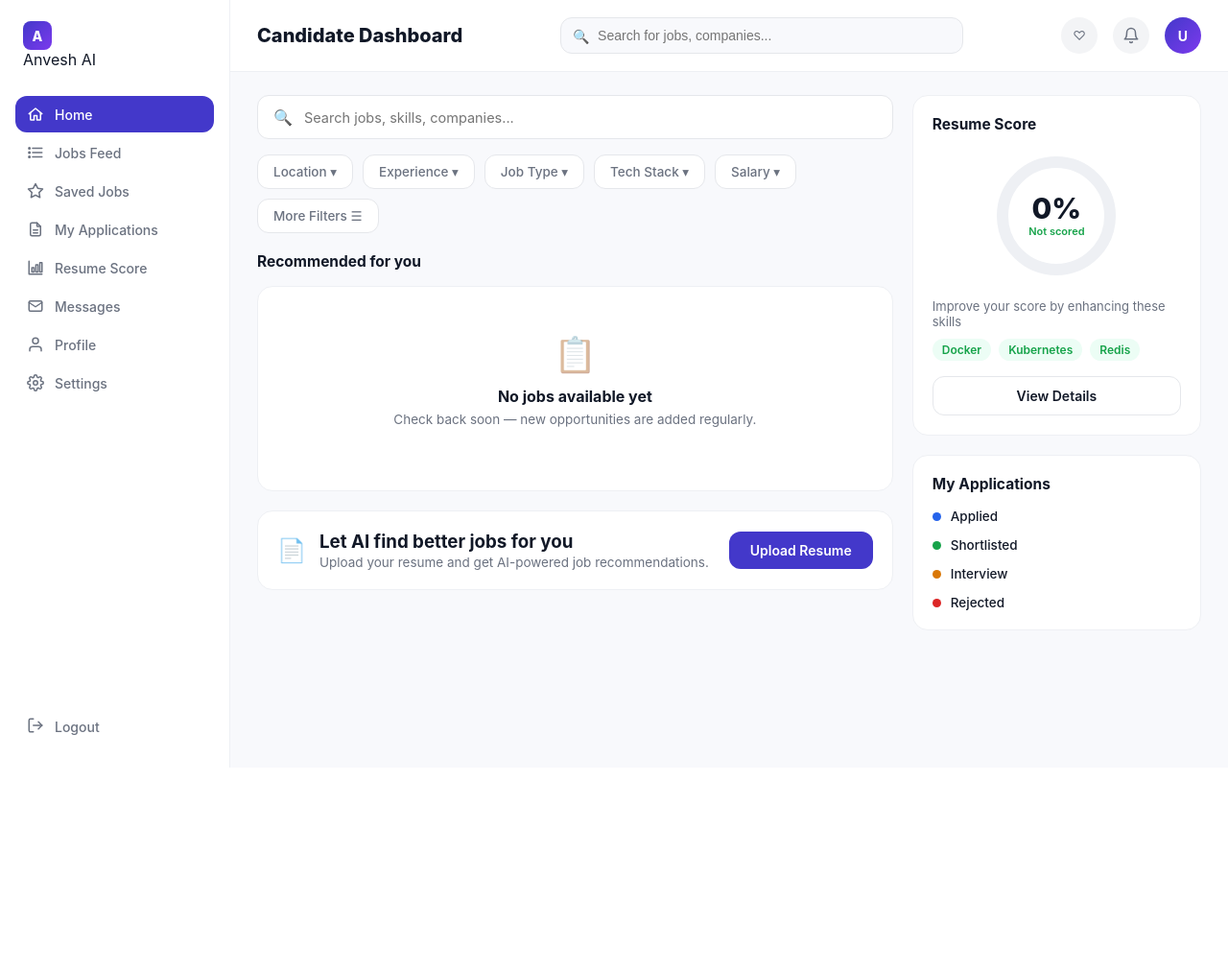
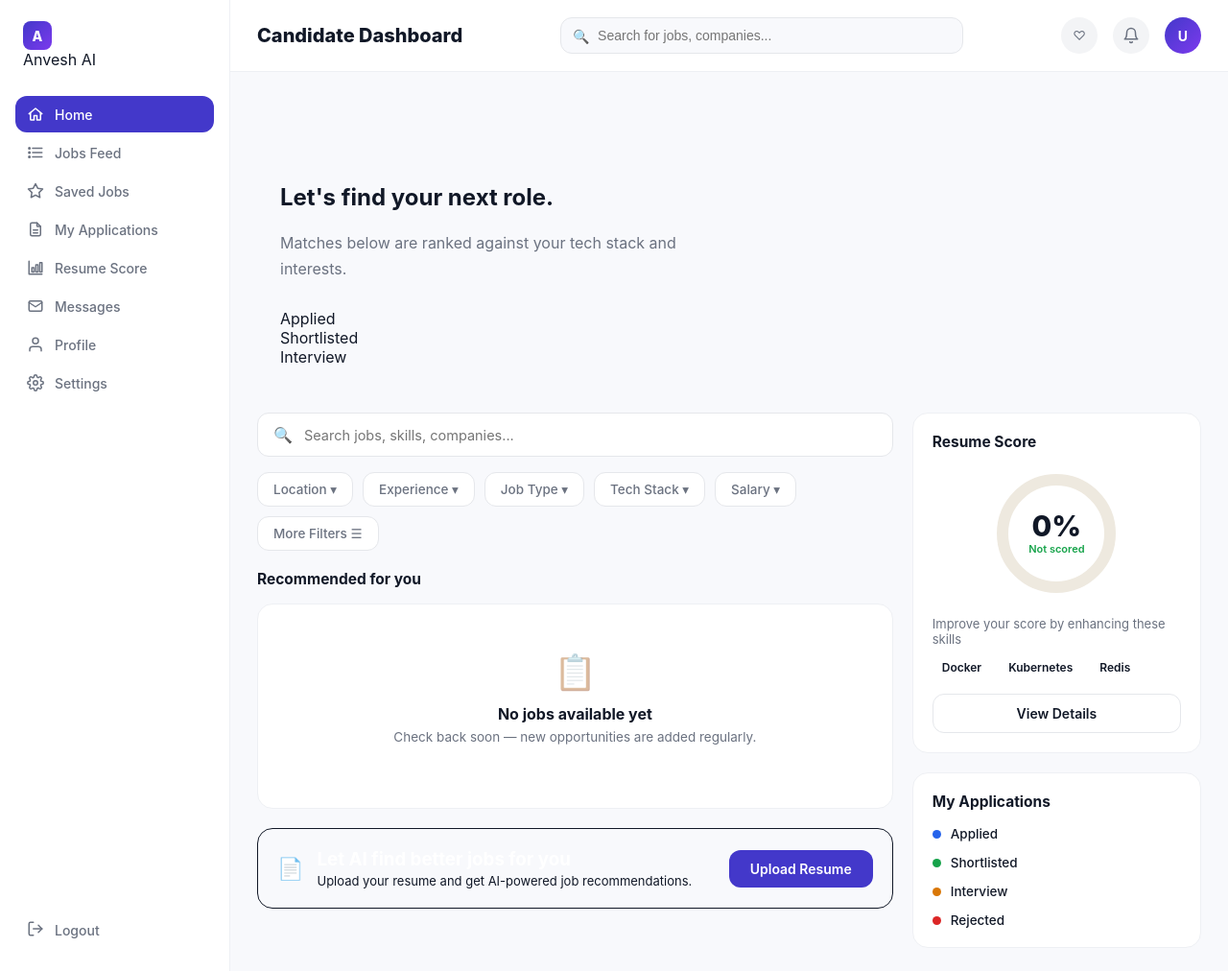
Before and after one commit to Nishant9764/AnveshAI_Portal, a Flask app: template templates/candidate_dashboard.html in a window 1280 px wide. Shown: the whole page at 96% size. Before the commit the page ends 800 px from the top, so only its background shows below. Run offline with Flask 3, Linux system fonts and the light colour scheme; the template is opened without the code that fills it, so the values that code supplies are empty; some libraries are stand-ins or nearby versions.

Commit message:
Updated dashboard_base

```diff
--- a/templates/candidate_dashboard.html
+++ b/templates/candidate_dashboard.html
@@ -31,6 +31,30 @@ block title %}Candidate Dashboard - Anvesh AI{% endblock %} {% block page_title
   ><span class="nav-icon">{{ icon('settings') }}</span> Settings</a
 >
 {% endblock %} {% block dashboard_content %}
+
+<div class="hero">
+  <div class="hero-text">
+    <h2>Let's find your next role.</h2>
+    <p>Matches below are ranked against your tech stack and interests.</p>
+  </div>
+  <div class="hero-stats">
+    <div class="hero-stat">
+      <span class="hero-stat-num">{{ stats.applied }}</span>
+      <span class="hero-stat-label">Applied</span>
+    </div>
+    <div class="hero-divider"></div>
+    <div class="hero-stat">
+      <span class="hero-stat-num">{{ stats.shortlisted }}</span>
+      <span class="hero-stat-label">Shortlisted</span>
+    </div>
+    <div class="hero-divider"></div>
+    <div class="hero-stat">
+      <span class="hero-stat-num">{{ stats.interview }}</span>
+      <span class="hero-stat-label">Interview</span>
+    </div>
+  </div>
+</div>
+
 <div class="dashboard-grid">
   <div>
     <div class="search-bar-large">
@@ -102,10 +126,14 @@ block title %}Candidate Dashboard - Anvesh AI{% endblock %} {% block page_title
       </div>
     </div>
     {% endfor %}
-    <div style="text-align: center; margin-top: 8px">
+    <div style="text-align: center; margin-top: 14px">
       <a
         href="{{ url_for('candidate_jobs') }}"
-        style="color: var(--color-primary); font-weight: 600; font-size: 14px"
+        style="
+          color: var(--color-primary-dark);
+          font-weight: 600;
+          font-size: 13.5px;
+        "
         >View all jobs &rarr;</a
       >
     </div>
@@ -126,15 +154,17 @@ block title %}Candidate Dashboard - Anvesh AI{% endblock %} {% block page_title
         justify-content: space-between;
         gap: 16px;
         flex-wrap: wrap;
+        background: var(--ink);
+        border-color: var(--ink);
       "
     >
       <div style="display: flex; align-items: center; gap: 14px">
-        <span style="font-size: 24px">&#128196;</span>
+        <span style="font-size: 22px">&#128196;</span>
         <div>
-          <h3 style="margin: 0 0 2px">Let AI find better jobs for you</h3>
-          <p
-            style="margin: 0; font-size: 13.5px; color: var(--color-text-muted)"
-          >
+          <h3 style="margin: 0 0 3px; color: #fff">
+            Let AI find better jobs for you
+          </h3>
+          <p style="margin: 0; font-size: 13px; color: var(--stone-light)">
             Upload your resume and get AI-powered job recommendations.
           </p>
         </div>
@@ -159,7 +189,7 @@ block title %}Candidate Dashboard - Anvesh AI{% endblock %} {% block page_title
               cy="70"
               r="56"
               fill="none"
-              stroke="#eef0f4"
+              stroke="#eee9df"
               stroke-width="12"
             />
             <circle
@@ -167,7 +197,7 @@ block title %}Candidate Dashboard - Anvesh AI{% endblock %} {% block page_title
               cy="70"
               r="56"
               fill="none"
-              stroke="#4338ca"
+              stroke="#e2793d"
               stroke-width="12"
               stroke-dasharray="{{ circumference }}"
               stroke-dashoffset="{{ offset }}"
@@ -193,13 +223,31 @@ block title %}Candidate Dashboard - Anvesh AI{% endblock %} {% block page_title
         Improve your score by enhancing these skills
       </p>
       <div class="job-tags" style="margin-bottom: 16px">
-        <span class="tag" style="background: #ecfdf5; color: #16a34a"
+        <span
+          class="tag"
+          style="
+            background: var(--moss-bg);
+            color: var(--moss);
+            border-color: transparent;
+          "
           >Docker</span
         >
-        <span class="tag" style="background: #ecfdf5; color: #16a34a"
+        <span
+          class="tag"
+          style="
+            background: var(--moss-bg);
+            color: var(--moss);
+            border-color: transparent;
+          "
           >Kubernetes</span
         >
-        <span class="tag" style="background: #ecfdf5; color: #16a34a"
+        <span
+          class="tag"
+          style="
+            background: var(--moss-bg);
+            color: var(--moss);
+            border-color: transparent;
+          "
           >Redis</span
         >
       </div>
```
